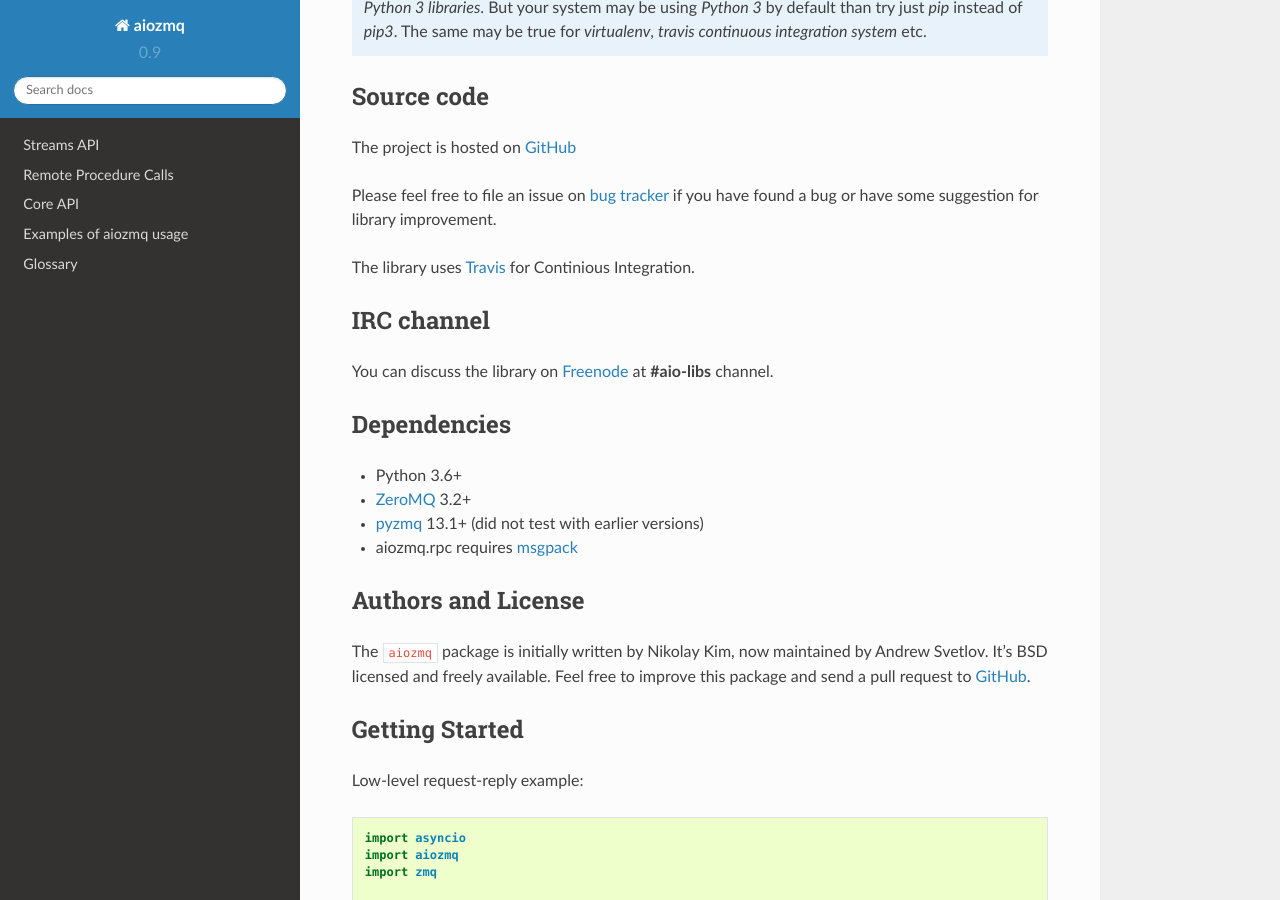
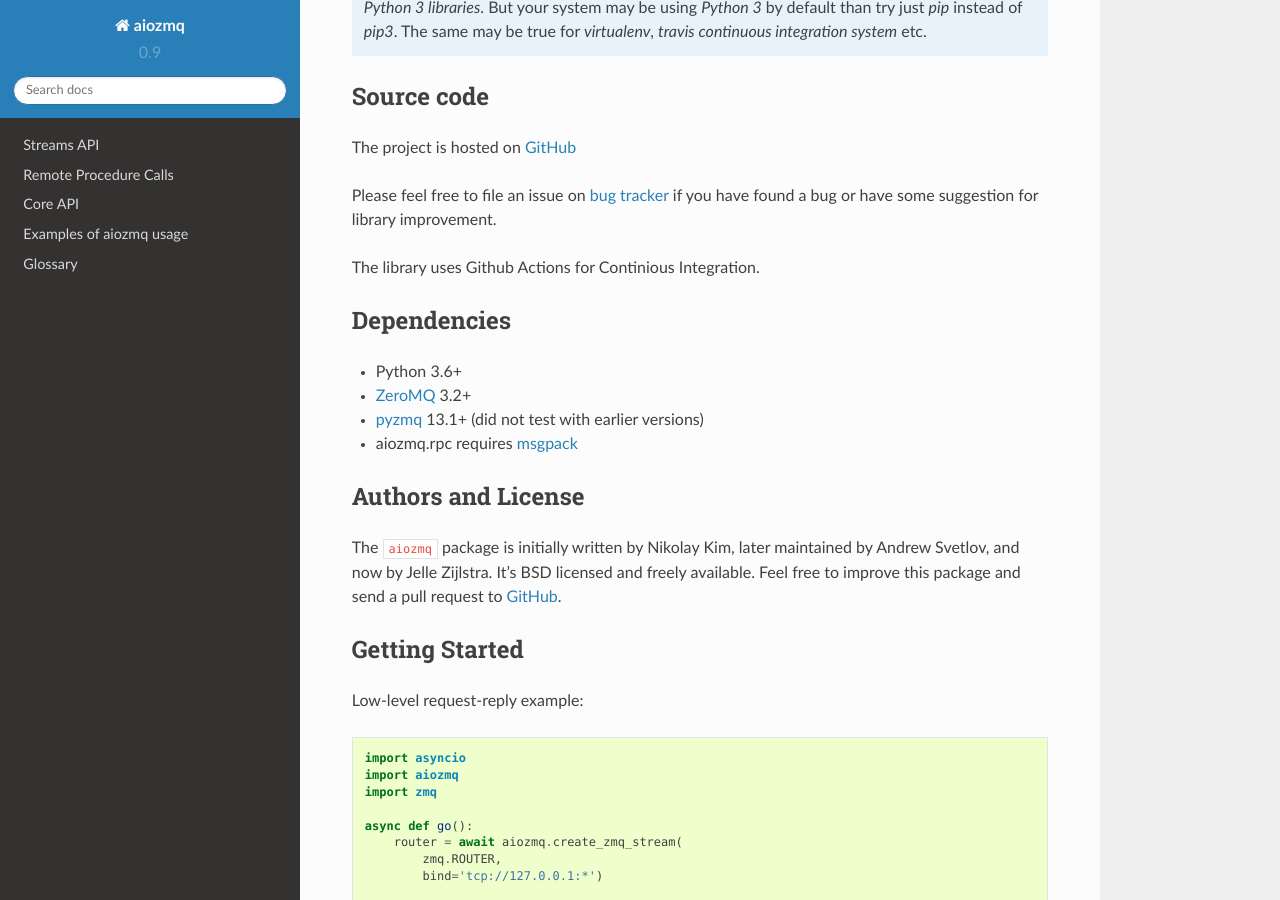
Before and after one commit to aio-libs/aiozmq, a Sphinx documentation site: the page built from docs/index.rst, in a window 1280 px wide and 900 px high, scrolled down 1108 px. Built offline with Sphinx 7.4.7 and the Read the Docs theme 2.0.0, drawn with Linux system fonts in a browser that asks for light colours.

Commit message:
Update requirements and docs (#183)

```diff
--- a/docs/conf.py
+++ b/docs/conf.py
@@ -15,7 +15,7 @@
 import re, os, os.path
 
 def get_release():
-    regexp = re.compile(r"^__version__\W*=\W*'([\d.abrc]+)'")
+    regexp = re.compile(r'^__version__\W*=\W*"([\d.abrc]+)"')
     here = os.path.dirname(__file__)
     root = os.path.dirname(here)
     init_py = os.path.join(root, 'aiozmq', '__init__.py')
--- a/docs/index.rst
+++ b/docs/index.rst
@@ -71,16 +71,8 @@
 <https://github.com/aio-libs/aiozmq/issues>`_ if you have found a bug
 or have some suggestion for library improvement.
 
-The library uses `Travis <https://travis-ci.org/aio-libs/aiozmq>`_ for
+The library uses Github Actions for
 Continious Integration.
-
-
-IRC channel
------------
-
-You can discuss the library on Freenode_ at **#aio-libs** channel.
-
-.. _Freenode: http://freenode.net
 
 
 Dependencies
@@ -94,8 +86,9 @@
 Authors and License
 -------------------
 
-The ``aiozmq`` package is initially written by Nikolay Kim, now
-maintained by Andrew Svetlov.  It's BSD licensed and freely available.
+The ``aiozmq`` package is initially written by Nikolay Kim, later
+maintained by Andrew Svetlov, and now by Jelle Zijlstra.
+It's BSD licensed and freely available.
 Feel free to improve this package and send a pull request to GitHub_.
 
 Getting Started
```
Also changed, not shown: requirements.txt (+5 -5 lines), 1 other file.
